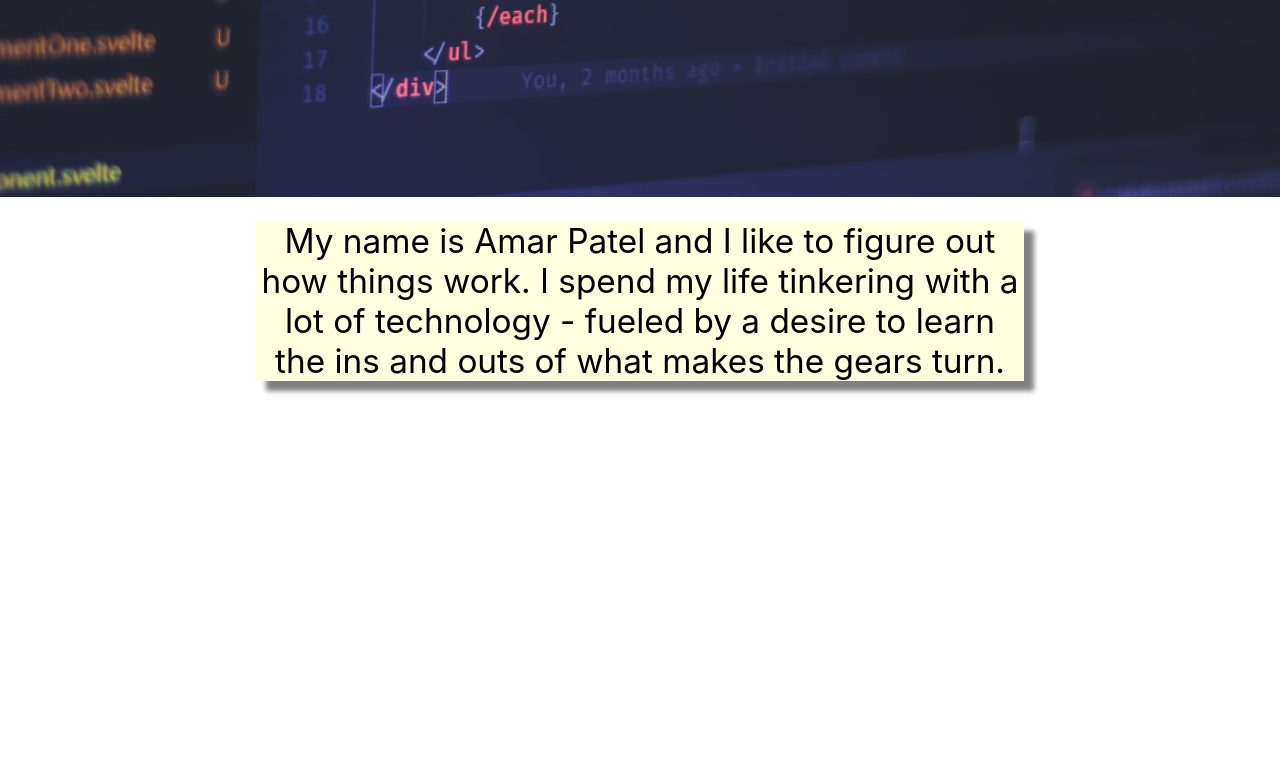
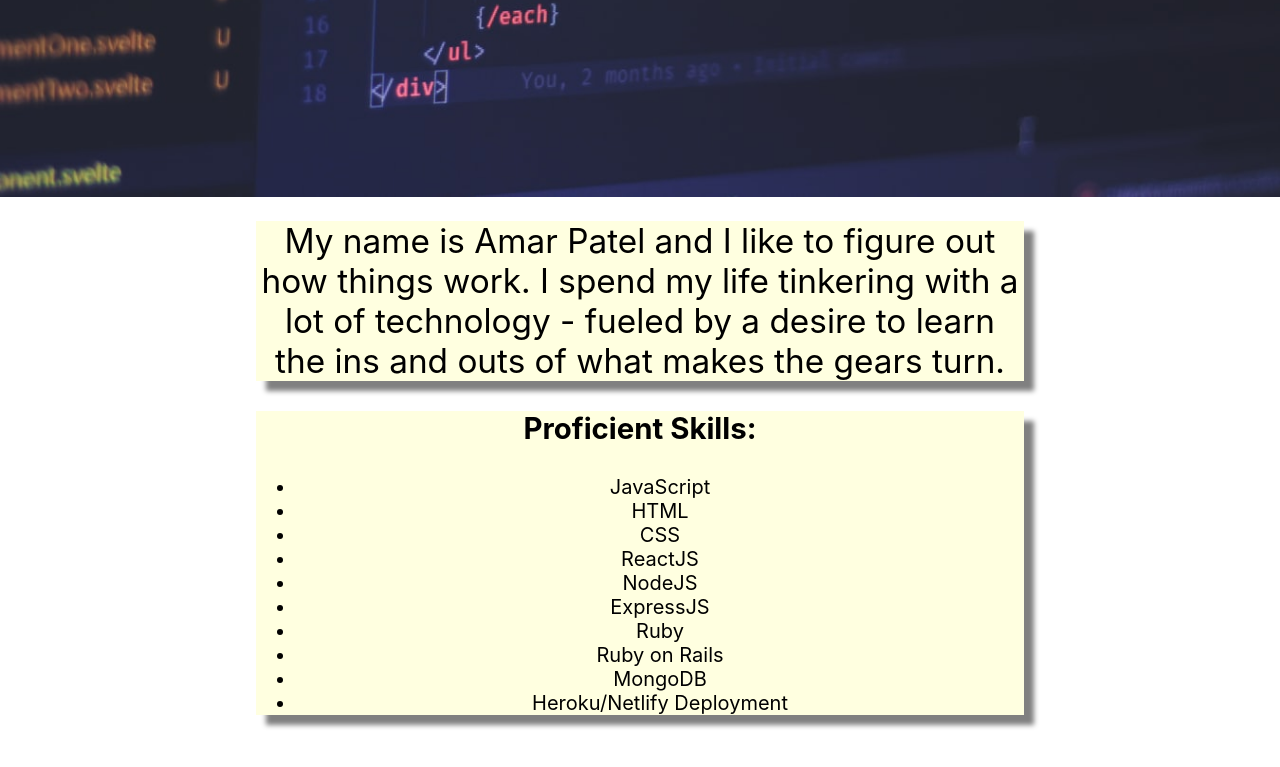
Before and after one commit to amarp86/amar-patel, a React (Create React App) app in the folder client/: page / in a window 1280 px wide. Shown: the part 877-1644 px from the top of the page. Before the commit the page ends 1358 px from the top, so only its background shows below. Built offline with nearby package versions, Linux system fonts and the light colour scheme.

Commit message:
more info

```diff
--- a/client/src/components/Home.css
+++ b/client/src/components/Home.css
@@ -32,9 +32,22 @@
   background-color: lightyellow;
   margin: 0 auto;
   margin-top: 20px;
+  margin-bottom: 30px;
+  max-width: 60%;
+  font-size: 25pt;
+}
+
+.skills {
+  box-shadow: 10px 10px 5px grey;
+  background-color: lightyellow;
+  margin: 0 auto;
+  margin-top: 5px;
   margin-bottom: 100px;
   max-width: 60%;
-  font-size: 25pt;
+  font-size: 15pt;
+}
+.skills h3 {
+  font-size: 22pt;
 }
 
 @media only screen and (max-width: 900px) {
@@ -61,4 +74,7 @@
     max-width: 80%;
     font-size: 15pt;
   }
+  .skills h3 {
+    font-size: 12pt;
+  }
 }
--- a/client/src/components/Home.jsx
+++ b/client/src/components/Home.jsx
@@ -16,6 +16,21 @@ function Home(props) {
         my life tinkering with a lot of technology - fueled by a desire to learn
         the ins and outs of what makes the gears turn.
       </p>
+      <div className="skills">
+        <h3>Proficient Skills:</h3>
+        <ul>
+          <li>JavaScript</li>
+          <li>HTML</li>
+          <li>CSS</li>
+          <li>ReactJS</li>
+          <li>NodeJS</li>
+          <li>ExpressJS</li>
+          <li>Ruby</li>
+          <li>Ruby on Rails</li>
+          <li>MongoDB</li>
+          <li>Heroku/Netlify Deployment</li>
+        </ul>
+      </div>
     </div>
   );
 }
--- a/client/src/screens/Contact.jsx
+++ b/client/src/screens/Contact.jsx
@@ -26,11 +26,13 @@ function Contact(props) {
             name="message"
             placeholder="Message"
           />
+
           <button className="submit-button" type="submit">
             Send
           </button>
         </form>
       </div>
+      <p>Email me directly at amar.p86@gmail.com !</p>
     </div>
   );
 }
```
